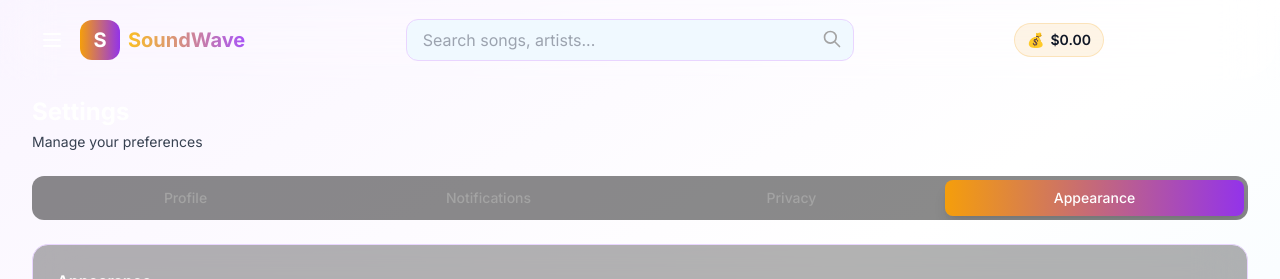
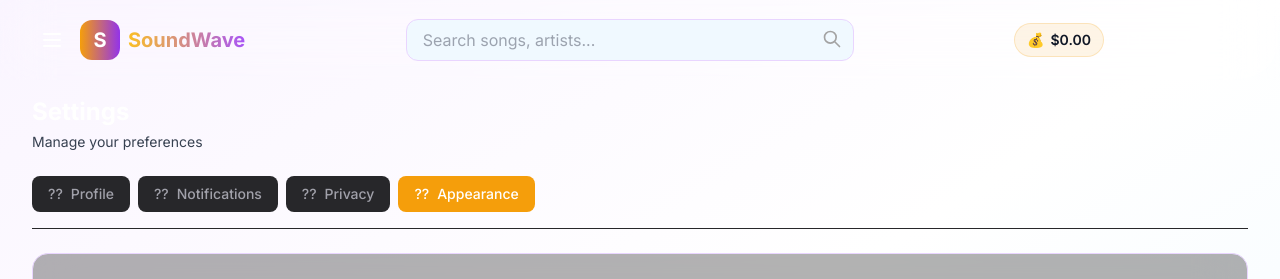
Before and after one commit to Phoenix-Boss/mavins-web, a Next.js app: page /settings in a window 1280 px wide. Shown: the top 279 px of the page. Built offline with nearby package versions, Linux system fonts and the light colour scheme; no server answers.

Commit message:
Fix Badge variant types in WithdrawalHistory

```diff
--- a/src/app/settings/page.tsx
+++ b/src/app/settings/page.tsx
@@ -7,7 +7,7 @@ import { Container } from '@/components/ui/Container';
 import { Header } from '@/components/layout/Header';
 import { Sidebar } from '@/components/layout/Sidebar';
 import { MobileNav } from '@/components/layout/MobileNav';
-import { SettingsTabs } from '@/components/settings/SettingsTabs';
+import { SettingsTabs, TabType } from '@/components/settings/SettingsTabs';
 import { AppearanceSettings } from '@/components/settings/AppearanceSettings';
 import { useTheme } from '@/components/providers/ThemeProvider';
 import { useAppStore } from '@/store/useAppStore';
--- a/src/components/leaderboard/LeaderboardFilters.tsx
+++ b/src/components/leaderboard/LeaderboardFilters.tsx
@@ -1,138 +1,68 @@
-// src/components/leaderboard/LeaderboardFilters.tsx
+'use client';
 
-export type FilterType = 'weekly' | 'monthly' | 'tier' | 'global';'use client';
-export type FilterType = 'weekly' | 'monthly' | 'tier' | 'global';
+import { cn } from '@/lib/utils/cn';
 
 export type FilterType = 'weekly' | 'monthly' | 'tier' | 'global';
 
-export type FilterType = 'weekly' | 'monthly' | 'tier' | 'global';import React from 'react';
-export type FilterType = 'weekly' | 'monthly' | 'tier' | 'global';
+export interface LeaderboardFiltersProps {
+  activeFilter: FilterType;
+  onFilterChange: (filter: FilterType) => void;
+  selectedTier?: string;
+  onTierChange?: (tier: string) => void;
+}
 
-export type FilterType = 'weekly' | 'monthly' | 'tier' | 'global';import { cn } from '@/lib/utils/cn';
-export type FilterType = 'weekly' | 'monthly' | 'tier' | 'global';
+const filters: { id: FilterType; label: string }[] = [
+  { id: 'weekly', label: 'Weekly' },
+  { id: 'monthly', label: 'Monthly' },
+  { id: 'tier', label: 'Tier' },
+  { id: 'global', label: 'Global' }
+];
 
-export type FilterType = 'weekly' | 'monthly' | 'tier' | 'global';
+const tiers = ['T1', 'T2', 'T3', 'T4'];
 
-export type FilterType = 'weekly' | 'monthly' | 'tier' | 'global';interface LeaderboardFiltersProps {
+export function LeaderboardFilters({
+  activeFilter,
+  onFilterChange,
+  selectedTier,
+  onTierChange,
+}: LeaderboardFiltersProps) {
+  return (
+    <div className="space-y-4">
+      <div className="flex flex-wrap gap-2">
+        {filters.map((filter) => (
+          <button
+            key={filter.id}
+            onClick={() => onFilterChange(filter.id)}
+            className={cn(
+              'px-4 py-2 rounded-xl text-sm font-medium transition-all',
+              activeFilter === filter.id
+                ? 'bg-amber-500 text-white'
+                : 'bg-zinc-800 text-zinc-400 hover:bg-zinc-700'
+            )}
+          >
+            {filter.label}
+          </button>
+        ))}
+      </div>
 
-export type FilterType = 'weekly' | 'monthly' | 'tier' | 'global';  activeFilter: 'global' | 'weekly' | 'monthly' | 'tier';
-
-export type FilterType = 'weekly' | 'monthly' | 'tier' | 'global';  onFilterChange: (filter: FilterType) => void;
-
-export type FilterType = 'weekly' | 'monthly' | 'tier' | 'global';  selectedTier?: string;
-
-export type FilterType = 'weekly' | 'monthly' | 'tier' | 'global';  onTierChange?: (tier: string) => void;
-
-export type FilterType = 'weekly' | 'monthly' | 'tier' | 'global';}
-
-export type FilterType = 'weekly' | 'monthly' | 'tier' | 'global';
-
-export type FilterType = 'weekly' | 'monthly' | 'tier' | 'global';const filters = [
-
-export type FilterType = 'weekly' | 'monthly' | 'tier' | 'global';  { id: 'global', label: 'All Time' },
-
-export type FilterType = 'weekly' | 'monthly' | 'tier' | 'global';  { id: 'weekly', label: 'This Week' },
-
-export type FilterType = 'weekly' | 'monthly' | 'tier' | 'global';  { id: 'monthly', label: 'This Month' },
-
-export type FilterType = 'weekly' | 'monthly' | 'tier' | 'global';  { id: 'tier', label: 'By Tier' }
-
-export type FilterType = 'weekly' | 'monthly' | 'tier' | 'global';];
-
-export type FilterType = 'weekly' | 'monthly' | 'tier' | 'global';
-
-export type FilterType = 'weekly' | 'monthly' | 'tier' | 'global';const tiers = ['T4', 'T3', 'T2', 'T1'];
-
-export type FilterType = 'weekly' | 'monthly' | 'tier' | 'global';
-
-export type FilterType = 'weekly' | 'monthly' | 'tier' | 'global';export const LeaderboardFilters = ({ activeFilter, onFilterChange, selectedTier = 'T4', onTierChange }: LeaderboardFiltersProps) => {
-
-export type FilterType = 'weekly' | 'monthly' | 'tier' | 'global';  return (
-
-export type FilterType = 'weekly' | 'monthly' | 'tier' | 'global';    <div className="space-y-4">
-
-export type FilterType = 'weekly' | 'monthly' | 'tier' | 'global';      <div className="flex gap-2 flex-wrap">
-
-export type FilterType = 'weekly' | 'monthly' | 'tier' | 'global';        {filters.map((filter) => (
-
-export type FilterType = 'weekly' | 'monthly' | 'tier' | 'global';          <button
-
-export type FilterType = 'weekly' | 'monthly' | 'tier' | 'global';            key={filter.id}
-
-export type FilterType = 'weekly' | 'monthly' | 'tier' | 'global';            onClick={() => onFilterChange(filter.id)}
-
-export type FilterType = 'weekly' | 'monthly' | 'tier' | 'global';            className={cn(
-
-export type FilterType = 'weekly' | 'monthly' | 'tier' | 'global';              'px-4 py-2 rounded-xl text-sm font-medium transition-all',
-
-export type FilterType = 'weekly' | 'monthly' | 'tier' | 'global';              activeFilter === filter.id
-
-export type FilterType = 'weekly' | 'monthly' | 'tier' | 'global';                ? 'bg-gradient-to-r from-amber-500 to-purple-600 text-white'
-
-export type FilterType = 'weekly' | 'monthly' | 'tier' | 'global';                : 'bg-neutral-800 text-neutral-400 hover:bg-neutral-700'
-
-export type FilterType = 'weekly' | 'monthly' | 'tier' | 'global';            )}
-
-export type FilterType = 'weekly' | 'monthly' | 'tier' | 'global';          >
-
-export type FilterType = 'weekly' | 'monthly' | 'tier' | 'global';            {filter.label}
-
-export type FilterType = 'weekly' | 'monthly' | 'tier' | 'global';          </button>
-
-export type FilterType = 'weekly' | 'monthly' | 'tier' | 'global';        ))}
-
-export type FilterType = 'weekly' | 'monthly' | 'tier' | 'global';      </div>
-
-export type FilterType = 'weekly' | 'monthly' | 'tier' | 'global';      {activeFilter === 'tier' && onTierChange && (
-
-export type FilterType = 'weekly' | 'monthly' | 'tier' | 'global';        <div className="flex gap-2">
-
-export type FilterType = 'weekly' | 'monthly' | 'tier' | 'global';          {tiers.map((tier) => (
-
-export type FilterType = 'weekly' | 'monthly' | 'tier' | 'global';            <button
-
-export type FilterType = 'weekly' | 'monthly' | 'tier' | 'global';              key={tier}
-
-export type FilterType = 'weekly' | 'monthly' | 'tier' | 'global';              onClick={() => onTierChange(tier)}
-
-export type FilterType = 'weekly' | 'monthly' | 'tier' | 'global';              className={cn(
-
-export type FilterType = 'weekly' | 'monthly' | 'tier' | 'global';                'px-4 py-2 rounded-xl text-sm font-medium transition-all',
-
-export type FilterType = 'weekly' | 'monthly' | 'tier' | 'global';                selectedTier === tier
-
-export type FilterType = 'weekly' | 'monthly' | 'tier' | 'global';                  ? 'bg-amber-500/20 text-amber-400 border border-amber-500/30'
-
-export type FilterType = 'weekly' | 'monthly' | 'tier' | 'global';                  : 'bg-neutral-800 text-neutral-400 hover:bg-neutral-700'
-
-export type FilterType = 'weekly' | 'monthly' | 'tier' | 'global';              )}
-
-export type FilterType = 'weekly' | 'monthly' | 'tier' | 'global';            >
-
-export type FilterType = 'weekly' | 'monthly' | 'tier' | 'global';              {tier}
-
-export type FilterType = 'weekly' | 'monthly' | 'tier' | 'global';            </button>
-
-export type FilterType = 'weekly' | 'monthly' | 'tier' | 'global';          ))}
-
-export type FilterType = 'weekly' | 'monthly' | 'tier' | 'global';        </div>
-
-export type FilterType = 'weekly' | 'monthly' | 'tier' | 'global';      )}
-
-export type FilterType = 'weekly' | 'monthly' | 'tier' | 'global';    </div>
-
-export type FilterType = 'weekly' | 'monthly' | 'tier' | 'global';  );
-
-export type FilterType = 'weekly' | 'monthly' | 'tier' | 'global';};
-
-export type FilterType = 'weekly' | 'monthly' | 'tier' | 'global';
-
-export type FilterType = 'weekly' | 'monthly' | 'tier' | 'global';
-
-export type FilterType = 'weekly' | 'monthly' | 'tier' | 'global';
-
-export type FilterType = 'weekly' | 'monthly' | 'tier' | 'global';
-
-export type FilterType = 'weekly' | 'monthly' | 'tier' | 'global';
-
-export type FilterType = 'weekly' | 'monthly' | 'tier' | 'global';
+      {activeFilter === 'tier' && onTierChange && (
+        <div className="flex flex-wrap gap-2">
+          {tiers.map((tier) => (
+            <button
+              key={tier}
+              onClick={() => onTierChange(tier)}
+              className={cn(
+                'px-3 py-1 rounded-lg text-sm font-medium transition-all',
+                selectedTier === tier
+                  ? 'bg-purple-500 text-white'
+                  : 'bg-zinc-800 text-zinc-400 hover:bg-zinc-700'
+              )}
+            >
+              {tier}
+            </button>
+          ))}
+        </div>
+      )}
+    </div>
+  );
+}
--- a/src/components/settings/SettingsTabs.tsx
+++ b/src/components/settings/SettingsTabs.tsx
@@ -1,38 +1,39 @@
-// src/components/settings/SettingsTabs.tsx
 'use client';
 
-import React from 'react';
 import { cn } from '@/lib/utils/cn';
 
-interface SettingsTabsProps {
-  activeTab: 'profile' | 'notifications' | 'privacy' | 'appearance';
+export type TabType = 'profile' | 'notifications' | 'privacy' | 'appearance';
+
+export interface SettingsTabsProps {
+  activeTab: TabType;
   onTabChange: (tab: TabType) => void;
 }
 
-const tabs = [
-  { id: 'profile', label: 'Profile' },
-  { id: 'notifications', label: 'Notifications' },
-  { id: 'privacy', label: 'Privacy' },
-  { id: 'appearance', label: 'Appearance' }
+const tabs: { id: TabType; label: string; icon: string }[] = [
+  { id: 'profile', label: 'Profile', icon: '??' },
+  { id: 'notifications', label: 'Notifications', icon: '??' },
+  { id: 'privacy', label: 'Privacy', icon: '??' },
+  { id: 'appearance', label: 'Appearance', icon: '??' }
 ];
 
-export const SettingsTabs = ({ activeTab, onTabChange }: SettingsTabsProps) => {
+export function SettingsTabs({ activeTab, onTabChange }: SettingsTabsProps) {
   return (
-    <div className="flex gap-1 p-1 bg-neutral-900/50 rounded-xl w-full overflow-x-auto scrollbar-hide">
+    <div className="flex flex-wrap gap-2 border-b border-zinc-800 pb-4">
       {tabs.map((tab) => (
         <button
           key={tab.id}
           onClick={() => onTabChange(tab.id)}
           className={cn(
-            'flex-1 px-4 py-2 rounded-lg text-sm font-medium transition-all whitespace-nowrap',
+            'flex items-center gap-2 px-4 py-2 rounded-lg text-sm font-medium transition-all',
             activeTab === tab.id
-              ? 'bg-gradient-to-r from-amber-500 to-purple-600 text-white shadow-lg'
-              : 'text-neutral-400 hover:text-white'
+              ? 'bg-amber-500 text-white'
+              : 'bg-zinc-800 text-zinc-400 hover:bg-zinc-700'
           )}
         >
+          <span>{tab.icon}</span>
           {tab.label}
         </button>
       ))}
     </div>
   );
-};
+}
--- a/src/components/withdrawal/WithdrawalHistory.tsx
+++ b/src/components/withdrawal/WithdrawalHistory.tsx
@@ -22,7 +22,7 @@ interface WithdrawalHistoryProps {
   withdrawals: WithdrawalItem[];
 }
 
-const statusConfig = {
+const statusConfig: Record<string, { color: 'default' | 'success' | 'info' | 'warning' | 'destructive' | 'accent'; label: string }> = {
   pending: { label: 'Pending', color: 'warning' },
   processing: { label: 'Processing', color: 'info' },
   completed: { label: 'Completed', color: 'success' },
```
